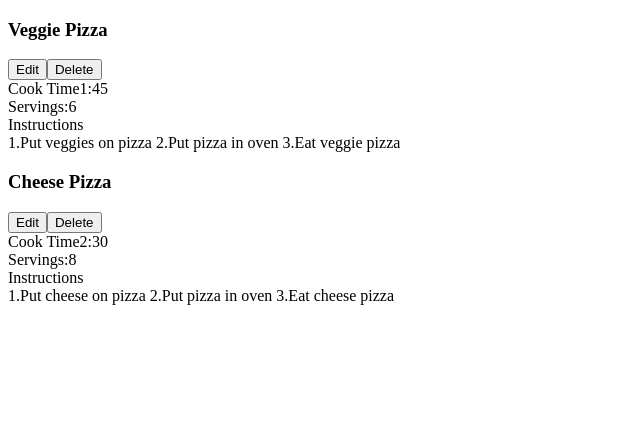
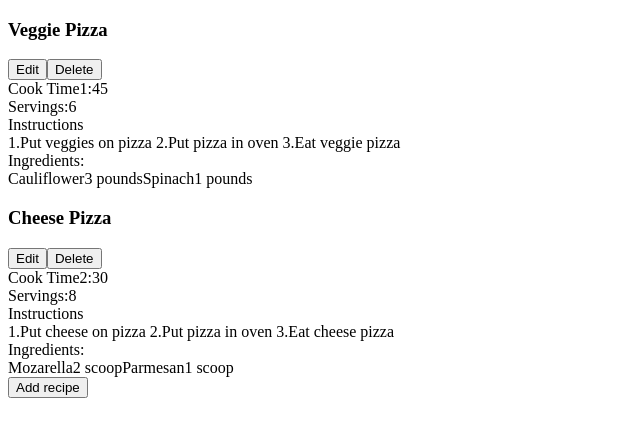
Before and after one commit to ankanadas/Building-First-React-App, a React (Create React App) app: page / in a window 1280 px wide. Shown: the top 436 px of the page, without its empty margins (0-640 px from the left). Built offline with nearby package versions, Linux system fonts and the light colour scheme.

Commit message:
Adding Ingredients

```diff
--- a/src/App.js
+++ b/src/App.js
@@ -11,14 +11,38 @@ const sampleRecipes = [
     name: 'Veggie Pizza',
     servings: 6,
     cookTime: '1:45',
-    instructions: '1.Put veggies on pizza\n2.Put pizza in oven\n3.Eat veggie pizza'
+    instructions: '1.Put veggies on pizza\n2.Put pizza in oven\n3.Eat veggie pizza',
+    ingredients: [
+      {
+        id: 1,
+        name: 'Cauliflower',
+        quantity: '3 pounds'
+      },
+      {
+        id: 2,
+        name: 'Spinach',
+        quantity: '1 pounds'
+      },
+    ]
   },
   {
     id: 2,
     name: 'Cheese Pizza',
     servings: 8,
     cookTime: '2:30',
-    instructions: '1.Put cheese on pizza\n2.Put pizza in oven\n3.Eat cheese pizza'
+    instructions: '1.Put cheese on pizza\n2.Put pizza in oven\n3.Eat cheese pizza',
+    ingredients: [
+      {
+        id: 1,
+        name: 'Mozarella',
+        quantity: '2 scoop'
+      },
+      {
+        id: 2,
+        name: 'Parmesan',
+        quantity: '1 scoop'
+      },
+    ]
   }
 ]
 export default App;
--- /dev/null
+++ b/src/Ingredient.js
@@ -0,0 +1,10 @@
+import React from 'react'
+
+export default function Ingredient({name, quantity}) {
+    return (
+        <>
+            <span>{name}</span>
+            <span>{quantity}</span>
+        </>
+    )
+}
--- /dev/null
+++ b/src/IngredientList.js
@@ -0,0 +1,15 @@
+import React from 'react'
+import Ingredient from './Ingredient'
+
+export default function IngredientList({ingredients}) {
+    const ingredientElem = ingredients.map(
+        ingredient => {
+            return <Ingredient key={ingredient.id} {...ingredient}/>
+        }
+    )
+    return (
+        <div>
+            {ingredientElem}
+        </div>
+    )
+}
--- a/src/Recipe.js
+++ b/src/Recipe.js
@@ -1,7 +1,14 @@
 import React from 'react'
+import IngredientList from './IngredientList';
 
 export default function Recipe(props) {
-    const {name, cookTime, servings, instructions} = props;
+    const {
+            name,
+            cookTime,
+            servings,
+            instructions,
+            ingredients
+        } = props;
     return (
         <div>
             <h3>{name}</h3>
@@ -23,6 +30,12 @@ export default function Recipe(props) {
                     {instructions}
                 </div>
             </div>
+            <div>
+                <span>Ingredients:</span>
+                <div>
+                    <IngredientList ingredients = {ingredients} />
+                </div>
+            </div>
         </div>
     )
 }
--- a/src/RecipeList.js
+++ b/src/RecipeList.js
@@ -3,6 +3,7 @@ import Recipe from './Recipe'
 
 export default function RecipeList({recipes}) {
     return (
+        <>
             <div>
                 {recipes.map(recipe =>{
                     return (
@@ -12,5 +13,7 @@ export default function RecipeList({recipes}) {
                     />)
                 })}
             </div>
+            <button>Add recipe</button>
+        </>
     )
 }
```
Lines whose indentation alone changed are shown as unchanged.
